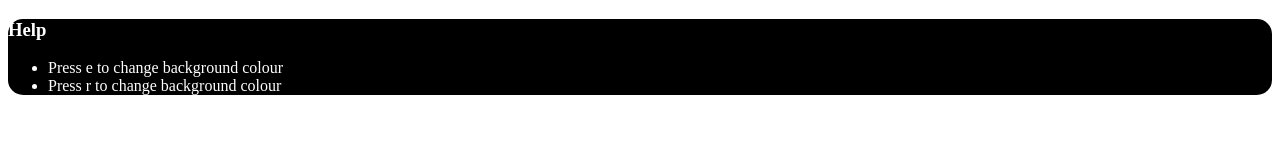
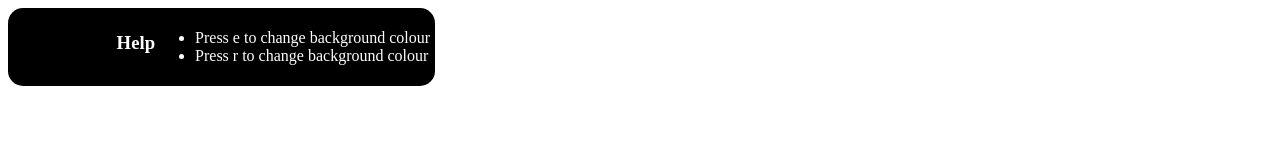
Before and after one commit to rachaelcodes/styling-randomizer, a plain HTML site: page index.html in a window 1280 px wide. Drawn offline with Linux system fonts and the light colour scheme.

Commit message:
Add flexbox styling

```diff
--- a/index.html
+++ b/index.html
@@ -8,6 +8,7 @@
 	</title>
 	<meta name="viewport" content="width=device-width, initial-scale=1">
 	<link rel="stylesheet" href="style.css" />
+	<link href="https://fonts.googleapis.com/css?family=Montserrat" rel="stylesheet">
 </head>
 <body>
 <script src="app.js"></script>
--- a/style.css
+++ b/style.css
@@ -2,7 +2,13 @@ body {
 	transition: all .5s ease;
 }
 #help {
+	display: -webkit-flex;
+   	display: flex;
 	background-color: black;
 	color: white;
 	border-radius: 15px;
+	padding: 5px;
+	width: 33%;
+	-webkit-justify-content: flex-end;
+	justify-content: flex-end;
 }
```
